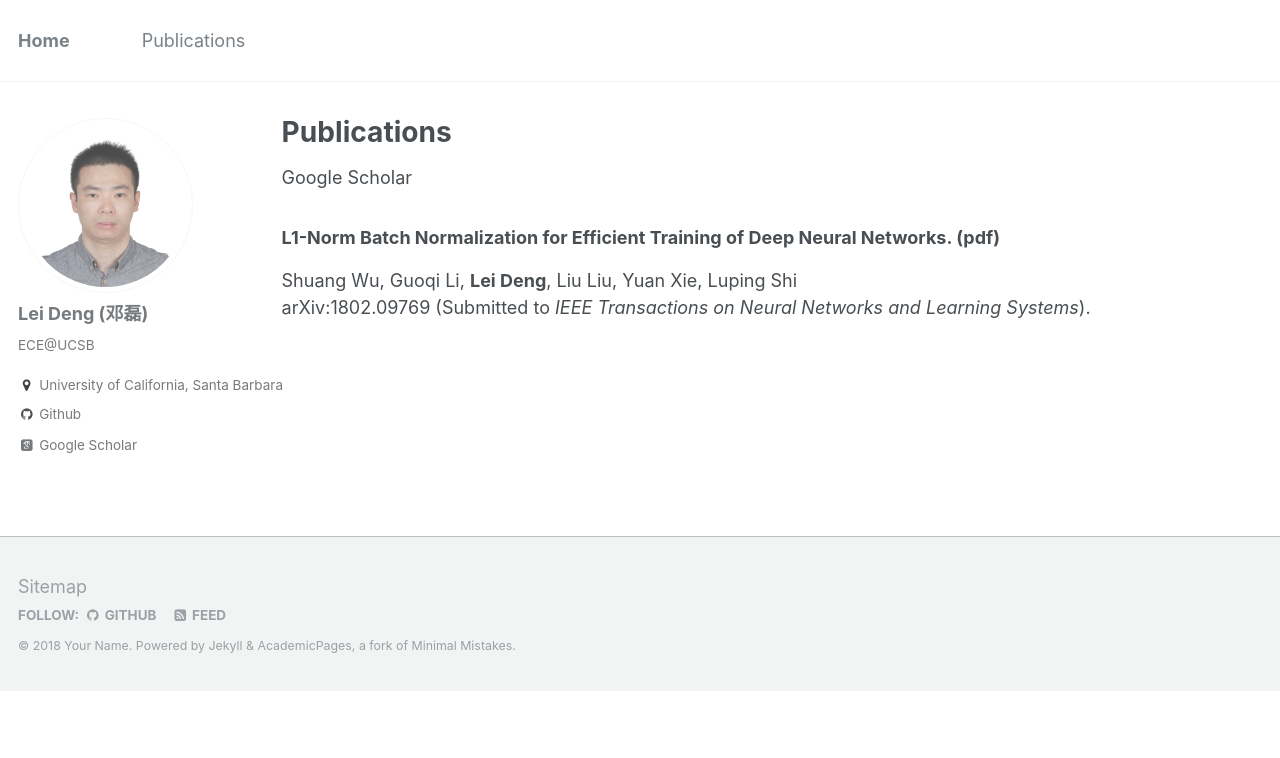
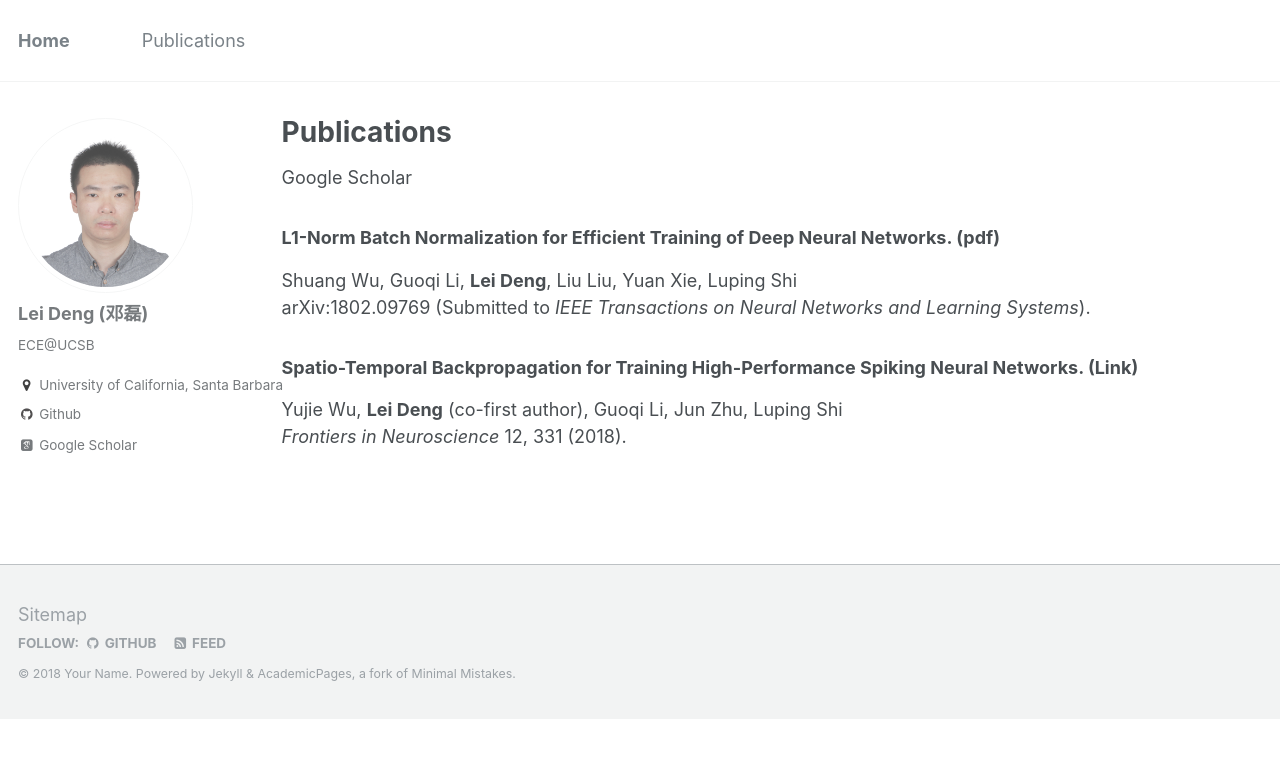
Before and after one commit to dllfei/dllfei.github.io, a Jekyll site: the page built from _pages/publications.md, in a window 1280 px wide. Shown: the top 758 px of the page. Built offline with Jekyll 4.4.1, drawn with Linux system fonts in a browser that asks for light colours; some web fonts are replaced.

Commit message:
Update publications.md

```diff
--- a/_pages/publications.md
+++ b/_pages/publications.md
@@ -9,3 +9,7 @@ author_profile: true
 ### L1-Norm Batch Normalization for Efficient Training of Deep Neural Networks. ([pdf](https://arxiv.org/pdf/1802.09769.pdf)) <br />
 Shuang Wu, Guoqi Li, **Lei Deng**, Liu Liu, Yuan Xie, Luping Shi <br />
 arXiv:1802.09769 (Submitted to *IEEE Transactions on Neural Networks and Learning Systems*).
+
+### Spatio-Temporal Backpropagation for Training High-Performance Spiking Neural Networks. ([Link](https://www.frontiersin.org/articles/10.3389/fnins.2018.00331/full)) <br />
+Yujie Wu, **Lei Deng** (co-first author), Guoqi Li, Jun Zhu, Luping Shi <br />
+*Frontiers in Neuroscience* 12, 331 (2018).
```
